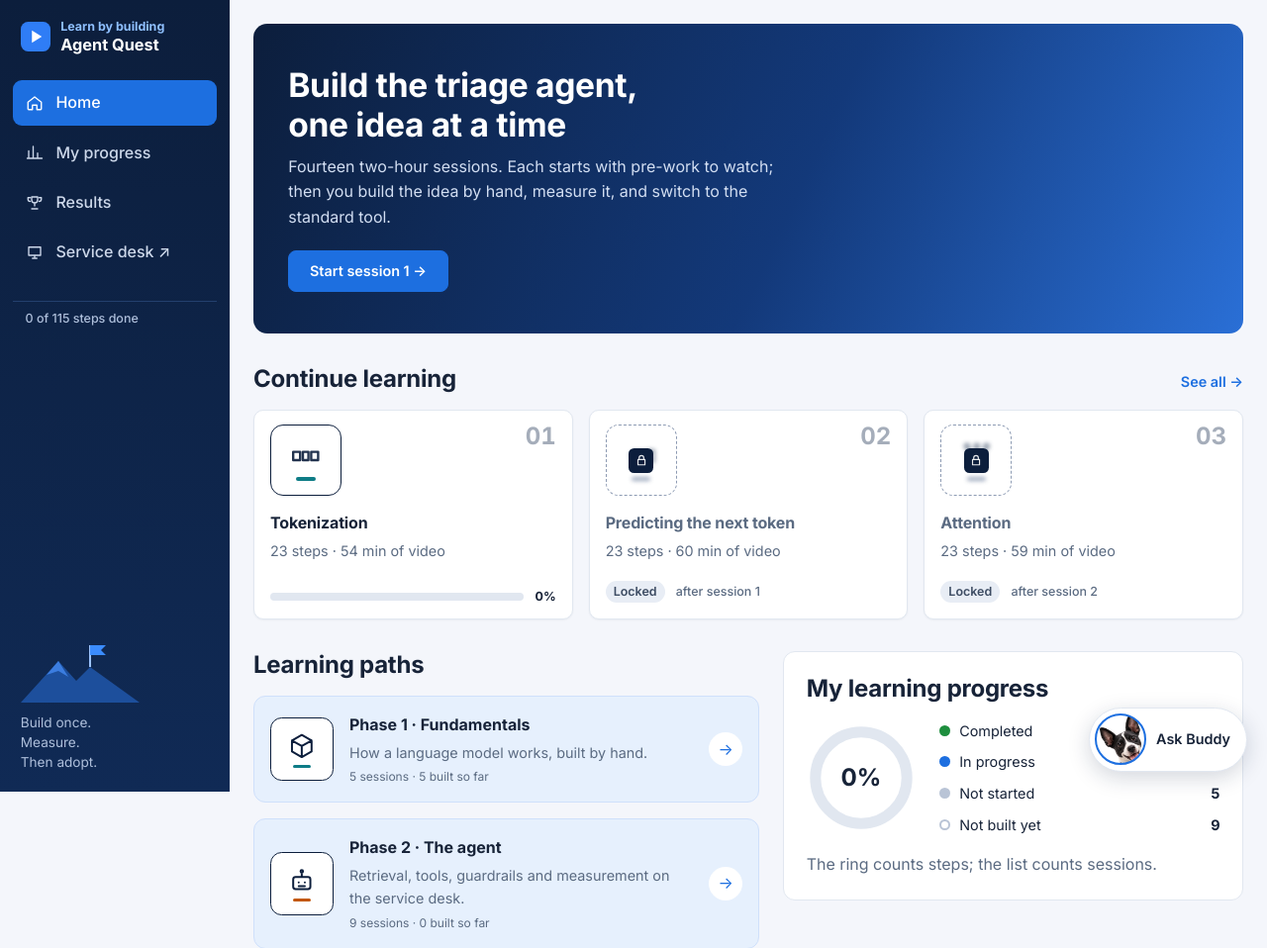
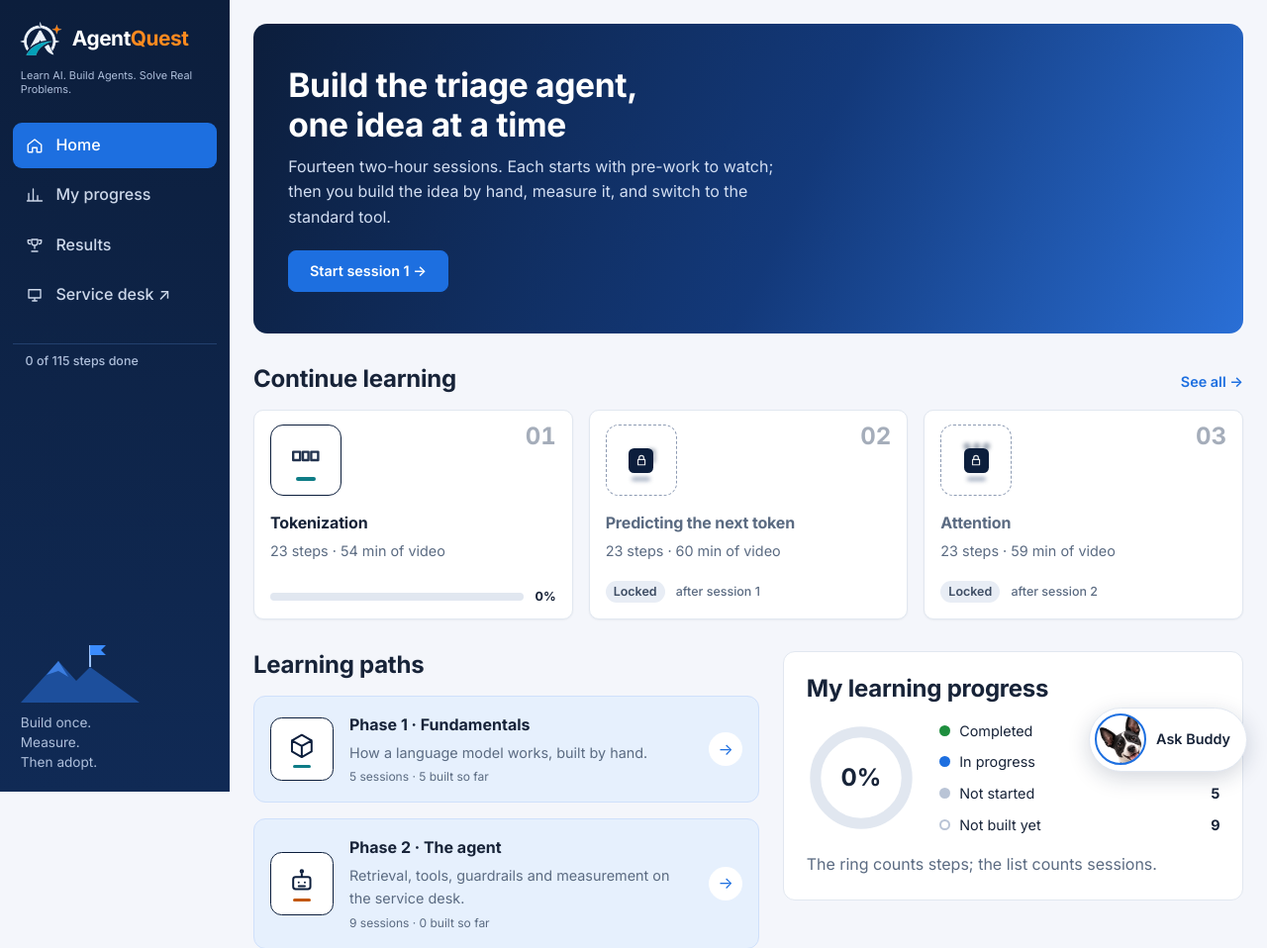
Before and after one commit to saratrajan/agent-quest, a FastAPI app: page / in a window 1280 px wide. Shown: the top 958 px of the page at 99% size. Run offline with FastAPI, Linux system fonts and the light colour scheme.

Commit message:
Add the Agent Quest logo to the read-me and the course app; keep all three concepts on file

```diff
--- a/course/static/app.css
+++ b/course/static/app.css
@@ -247,3 +247,11 @@ main{max-width:1120px;width:100%;padding:1.5rem 1.5rem 4rem;gap:var(--space-6)}
 .path .sicon{background:#fff}
 .bigicon{display:grid;place-items:center;background:var(--accent-soft);border-radius:12px;min-height:170px}
 .empty .sicon{margin-bottom:.4rem}
+
+/* ---- the Agent Quest logo in the side rail ---- */
+.sidebar .brand{display:flex;align-items:center;gap:.6rem;padding:0 .4rem;text-decoration:none}
+.sidebar .brand img{flex:none;object-fit:contain}
+.sidebar .brand .wordmark{font:800 1.3rem/1 var(--font-sans);letter-spacing:-.02em;color:#fff}
+.sidebar .brand .wordmark b{display:inline;font-size:inherit;color:#ff8a1f}
+.sidebar .tagline{margin:-1rem 0 0;padding:0 .5rem;font-size:.68rem;line-height:1.35;color:#aebfdb}
+@media (max-width:820px){.sidebar .tagline{display:none}}
--- a/course/templates/base.html
+++ b/course/templates/base.html
@@ -4,6 +4,7 @@
 <meta charset="utf-8">
 <meta name="viewport" content="width=device-width, initial-scale=1">
 <title>{% block title %}Agent Quest{% endblock %}</title>
+<link rel="icon" type="image/png" href="/static/brand/mark.png?v={{ static_v }}">
 <link rel="preconnect" href="https://fonts.googleapis.com">
 <link rel="stylesheet" href="https://fonts.googleapis.com/css2?family=Inter:wght@400;500;600;700&family=JetBrains+Mono:wght@400;600&display=swap">
 <link rel="stylesheet" href="/static/tokens.css?v={{ static_v }}">
@@ -14,7 +15,8 @@
 {% macro icon(name) %}<svg aria-hidden="true" width="18" height="18" viewBox="0 0 24 24" fill="none" stroke="currentColor" stroke-width="1.8" stroke-linecap="round" stroke-linejoin="round">{% if name == "home" %}<path d="M3 11l9-7 9 7v9a1 1 0 0 1-1 1h-5v-6h-6v6H4a1 1 0 0 1-1-1z"/>{% elif name == "progress" %}<path d="M4 20V10M10 20V4M16 20v-7M22 20H2"/>{% elif name == "results" %}<path d="M8 4h8v4a4 4 0 0 1-8 0zM6 5H3v2a3 3 0 0 0 3 3M18 5h3v2a3 3 0 0 1-3 3M12 12v4M8 20h8"/>{% elif name == "desk" %}<path d="M4 5h16v11H4zM9 20h6M12 16v4"/>{% endif %}</svg>{% endmacro %}
 <div class="shell">
   <aside class="sidebar">
-    <a class="brand" href="/"><svg aria-hidden="true" width="30" height="30" viewBox="0 0 24 24"><rect width="24" height="24" rx="6" fill="#2f7df6"/><path d="M9 7v10l8-5z" fill="#fff"/></svg><span>Learn by building<b>Agent Quest</b></span></a>
+    <a class="brand" href="/"><img src="/static/brand/mark-dark.png?v={{ static_v }}" width="44" height="40" alt=""><span class="wordmark">Agent<b>Quest</b></span></a>
+    <p class="tagline">Learn AI. Build Agents. Solve Real Problems.</p>
     <nav aria-label="Main">
       <a href="/" {% if nav == "course" %}aria-current="page"{% endif %}>{{ icon("home") }}Home</a>
       <a href="/progress" {% if nav == "progress" %}aria-current="page"{% endif %}>{{ icon("progress") }}My progress</a>
```
Also changed, not shown: tests/test_pages.py (+29 -0 lines), README.md, assets/brand/agent-quest-logo-dark.png (added), assets/brand/agent-quest-logo.png (added), assets/brand/agent-quest-mark-dark.png (added), assets/brand/agent-quest-mark.png (added), assets/brand/concepts/concept-1-compass.png (added), assets/brand/concepts/concept-2-buddy.png (added), assets/brand/concepts/concept-3-monogram.png (added), course/static/brand/mark-dark.png (added), course/static/brand/mark.png (added).
